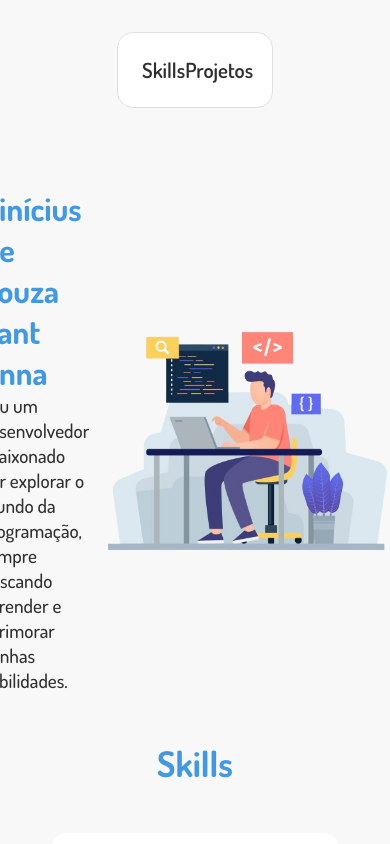
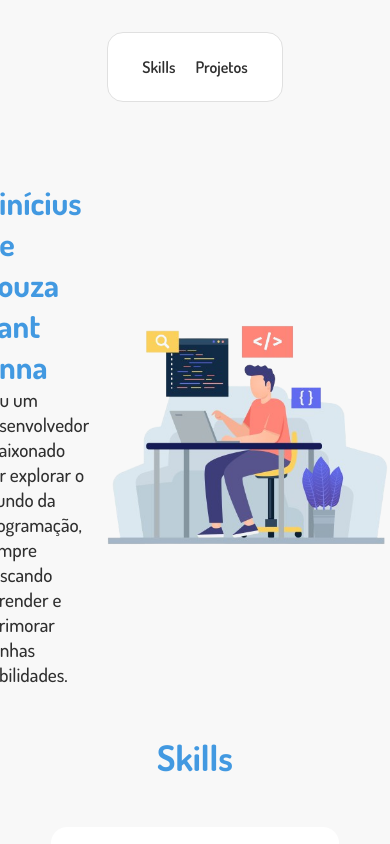
Before and after one commit to ViniciusSantanaa/portfolio, a Next.js app: page / in a window 390 px wide. Shown: the top 844 px of the page. Built offline with nearby package versions, Linux system fonts and the light colour scheme.

Commit message:
header responsivo

```diff
--- a/src/components/header/header.module.css
+++ b/src/components/header/header.module.css
@@ -28,3 +28,13 @@
 .links:hover{
     border-bottom: solid 0.1rem var(--cor-cinza-escuro);
 }
+
+@media (max-width: 438px) {
+    .container{
+        width: 45%;
+    }
+
+    .links{
+        font-size: 1rem;
+    }
+}
```
